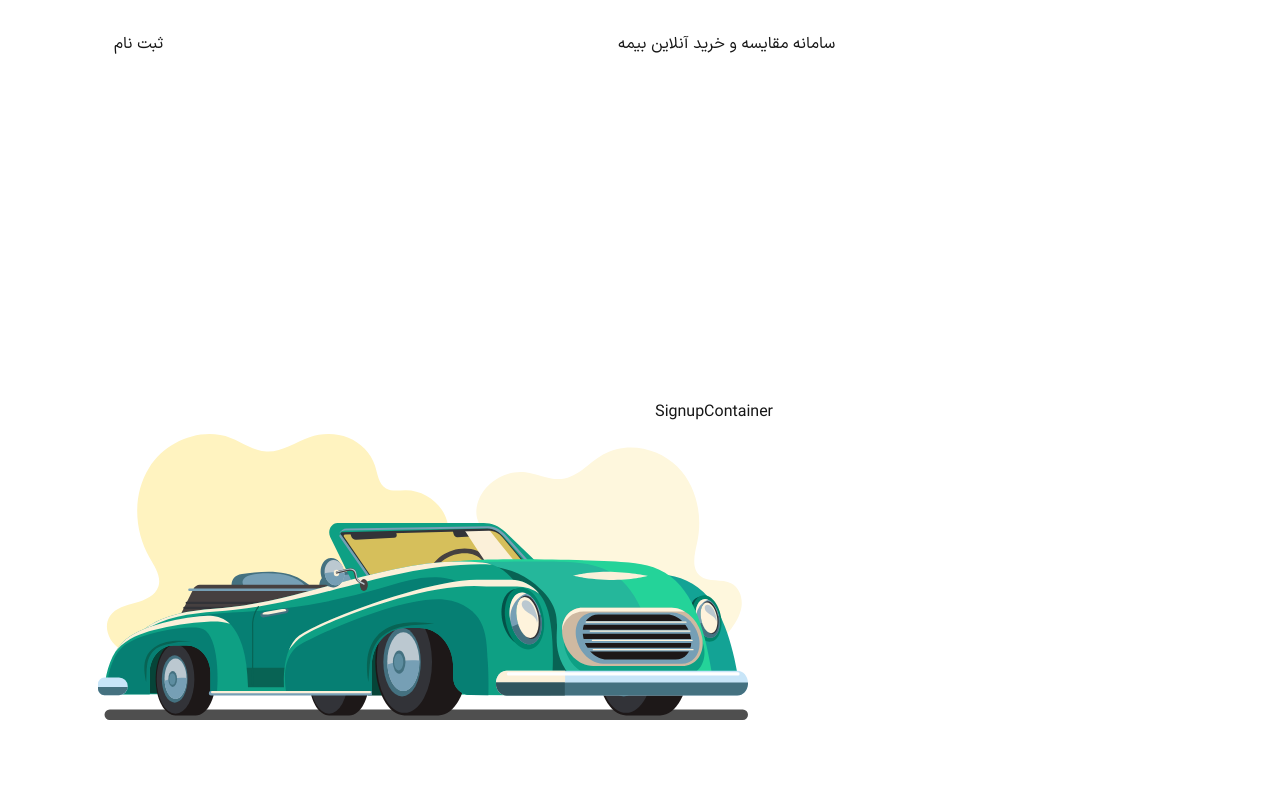
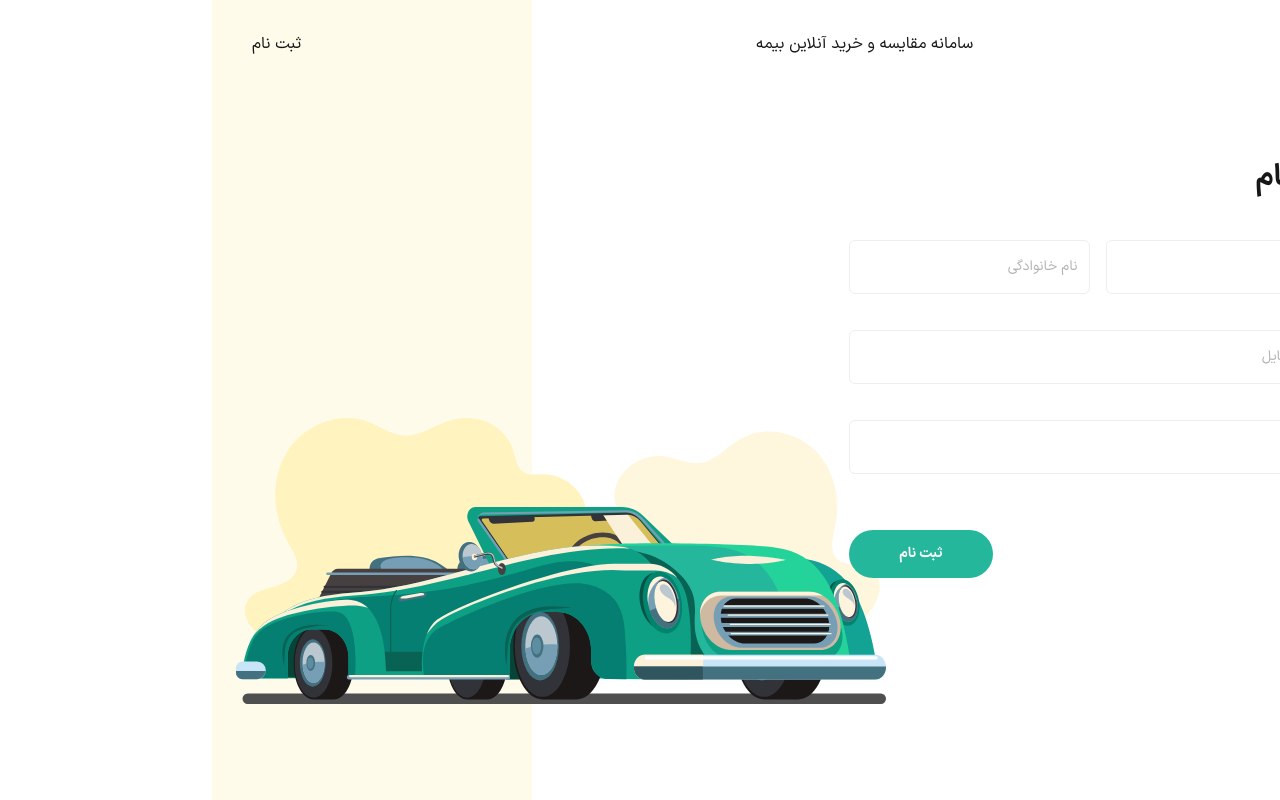
Before and after one commit to Sina-Hgs/insurance, a Next.js app: page / in a window 1280 px wide. Built offline with nearby package versions, Linux system fonts and the light colour scheme.

Commit message:
feat/signup form logic & ui

```diff
--- a/app/globals.css
+++ b/app/globals.css
@@ -6,10 +6,13 @@
 
   --primary: #25b79b;
   --secondary: #eeeeee;
+  --trinary:#fffbeb;
+  --error: #d1ba5b;
+
 
   --text-primary: #050505;
   --text-secondary: #ffffff;
-  --text-trinary: ##b3b3b3;
+  --text-trinary: #b3b3b3;
 }
 
 @theme inline {
@@ -18,6 +21,8 @@
 
   --color-primary: var(--primary);
   --color-secondary: var(--secondary);
+  --color-trinary: var(--trinary);
+  --color-error: var(--error);
 
   --color-text-primary: var(--text-primary);
   --color-text-secondary: var(--text-secondary);
--- a/components/Button/index.tsx
+++ b/components/Button/index.tsx
@@ -1,6 +1,7 @@
+import { ButtonHTMLAttributes } from "react";
 import Image from "next/image";
-import { ButtonHTMLAttributes, ReactNode } from "react";
 import clsx from "clsx";
+
 import { StaticImport } from "next/dist/shared/lib/get-img-props";
 
 type ButtonVariant = "filled" | "outlined";
--- a/components/CarImage/index.tsx
+++ b/components/CarImage/index.tsx
@@ -4,7 +4,7 @@ import Car from "@/public/icons/car-green.svg";
 
 export const CarImage = () => {
   return (
-    <div className="w-full relative">
+    <div className="w-full relative -z-10">
       <Image
         src={Car}
         width={650}
@@ -12,7 +12,7 @@ export const CarImage = () => {
         alt="car"
         // this is the largest contentful paint above-the-fold so its better to be fetched eagerly
         loading="eager"
-        className="absolute max-md:bottom-16 bottom-12 left-2 max-md:w-[80%]"
+        className="absolute max-md:bottom-16 bottom-16 left-2 max-md:w-[80%] overflow-hidden"
       />
     </div>
   );
--- /dev/null
+++ b/components/Input/index.tsx
@@ -0,0 +1,57 @@
+import { InputHTMLAttributes } from "react";
+import Image, { StaticImageData } from "next/image";
+import clsx from "clsx";
+
+type InputProps = {
+  label?: string;
+  error?: string;
+  startIcon?: string | StaticImageData;
+  endIcon?: string | StaticImageData;
+} & InputHTMLAttributes<HTMLInputElement>;
+
+export const Input = ({
+  label,
+  error,
+  startIcon,
+  endIcon,
+  className,
+  ...rest
+}: InputProps) => {
+  return (
+    <div className="flex flex-col gap-1 w-full">
+      <div
+        className={clsx(
+          "flex items-center border rounded-md px-3 py-4 bg-background transition-all",
+          error
+            ? "border-error"
+            : "border-secondary focus-within:border-primary",
+          className
+        )}
+      >
+        {startIcon && (
+          <Image
+            src={startIcon}
+            alt=""
+            width={16}
+            height={16}
+            className="mr-2"
+          />
+        )}
+
+        <input
+          aria-label={label}
+          className="flex-1 outline-none bg-transparent text-sm text-text-primary placeholder:text-text-trinary"
+          {...rest}
+        />
+
+        {endIcon && (
+          <Image src={endIcon} alt="" width={16} height={16} className="ml-2" />
+        )}
+      </div>
+
+      <div className="h-3">
+        {error && <span className="text-xs text-error">{error}</span>}
+      </div>
+    </div>
+  );
+};
--- a/components/MainLayout/index.tsx
+++ b/components/MainLayout/index.tsx
@@ -8,11 +8,14 @@ type MainLayoutProps = {
 
 export const MainLayout = ({ children }: MainLayoutProps) => {
   return (
-    <div className="flex flex-col justify-between items-center min-h-full relative">
-      <Navbar />
-      {children}
+    <div className="h-full flex">
+      <div className="absolute top-[0px] left-[0px] w-1/4 h-full bg-trinary -z-20 max-md:hidden" />
 
-      <CarImage />
+      <div className="flex flex-col justify-between items-center w-full relative z-20">
+        <Navbar />
+        {children}
+        <CarImage />
+      </div>
     </div>
   );
 };
--- a/components/Navbar/index.tsx
+++ b/components/Navbar/index.tsx
@@ -9,7 +9,13 @@ interface NavbarProps {}
 export const Navbar = () => {
   return (
     <nav className="w-full flex justify-between items-center px-6">
-      <Image src={SideBar} width={24} height={24} alt="sidebar" />
+      <Image
+        src={SideBar}
+        width={24}
+        height={24}
+        alt="sidebar"
+        className="hover:opacity-50 cursor-pointer transition-all"
+      />
       <h2 className="max-md:hidden">{navbarTextConent.title}</h2>
       <p>{navbarTextConent.signup}</p>
     </nav>
--- a/components/index.ts
+++ b/components/index.ts
@@ -1,4 +1,5 @@
 export { Button } from "./Button";
+export { Input } from "./Input";
 
 export { Navbar } from "./Navbar";
 export { MainLayout } from "./MainLayout";
--- a/containers/Signup/index.tsx
+++ b/containers/Signup/index.tsx
@@ -1,3 +1,96 @@
+"use client";
+
+import { Button, Input } from "@/components";
+import { useForm } from "react-hook-form";
+import { z } from "zod";
+
+import { signUpTextConent } from "./textContent";
+import { passwordRegex, phoneRegex } from "@/utils/regex";
+import { zodResolver } from "@hookform/resolvers/zod";
+
+const signupSchema = z.object({
+  name: z.string().min(1, signUpTextConent.errors.name),
+  lastName: z.string().min(1, signUpTextConent.errors.lastName),
+  phone: z
+    .string()
+    .min(10, signUpTextConent.errors.mobile)
+    .regex(phoneRegex, signUpTextConent.errors.mobile),
+  password: z
+    .string()
+    .min(6, signUpTextConent.errors.password)
+    .regex(passwordRegex, signUpTextConent.errors.password),
+});
+
+type SignupFormValues = z.infer<typeof signupSchema>;
+
 export const SignupContainer = () => {
-  return <div>SignupContainer</div>;
+  const {
+    register,
+    handleSubmit,
+    formState: { errors },
+  } = useForm<SignupFormValues>({
+    mode: "all",
+    defaultValues: { name: "", lastName: "", password: "", phone: "" },
+    resolver: zodResolver(signupSchema),
+  });
+
+  const onSubmit = (data: SignupFormValues) => {
+    console.log("Signup form submitted:", data);
+  };
+
+  return (
+    <form
+      onSubmit={handleSubmit(onSubmit)}
+      className="space-y-5 h-3/4 max-md:w-full w-[40%] md:self-start md:mr-32"
+    >
+      {/* Row with two inputs side-by-side */}
+      <h1 className="font-bold text-3xl py-6 max-md:font-semibold max-md:m-auto w-full max-md:text-center max-md:text-xl">
+        {signUpTextConent.title}
+      </h1>
+      <div className="flex flex-col md:flex-row md:space-x-4 space-y-4 md:space-y-0">
+        <Input
+          label="Name"
+          maxLength={50}
+          placeholder={signUpTextConent.labels.name}
+          error={errors.name?.message}
+          className="flex-1"
+          {...register("name")}
+        />
+        <Input
+          label="Last Name"
+          maxLength={50}
+          placeholder={signUpTextConent.labels.lastName}
+          error={errors.lastName?.message}
+          className="flex-1"
+          {...register("lastName")}
+        />
+      </div>
+
+      {/* Full width inputs stacked */}
+      <Input
+        label="Phone Number"
+        maxLength={11}
+        placeholder={signUpTextConent.labels.mobile}
+        error={errors.phone?.message}
+        {...register("phone")}
+      />
+      <Input
+        label="Password"
+        placeholder={signUpTextConent.labels.password}
+        type="password"
+        maxLength={10}
+        error={errors.password?.message}
+        {...register("password")}
+      />
+
+      {/* Submit button aligned bottom-left */}
+      <div className="flex justify-center md:justify-end pt-5">
+        <Button
+          type="submit"
+          variant="filled"
+          title={signUpTextConent.signupBtn}
+        />
+      </div>
+    </form>
+  );
 };
--- /dev/null
+++ b/containers/Signup/textContent.ts
@@ -0,0 +1,20 @@
+const textContent = {
+  title: "ثبت نام",
+  labels: {
+    name: "نام",
+    lastName: "نام خانوادگی",
+    mobile: "شماره موبایل",
+    password: "رمز عبور",
+  },
+  errors: {
+    name: "نام اجباری است.",
+    lastName: "نام خانوادگی اجباری است.",
+    mobile: "شماره موبایل درست نیست.",
+    password:
+      "رمز عبور باید حداقل شامل یک عدد، یک حرف بزرگ لاتین و یک حرف کوچک لاتین باشد و طول آن حداقل ۴ و حداکثر ۱۰ کاراکتر باشد.",
+  },
+  signupBtn: "ثبت نام",
+} as const;
+
+type TextContent = typeof textContent;
+export const signUpTextConent: TextContent = textContent;
--- a/package.json
+++ b/package.json
@@ -9,6 +9,7 @@
     "lint": "next lint"
   },
   "dependencies": {
+    "@hookform/resolvers": "^5.2.1",
     "@reduxjs/toolkit": "^2.8.2",
     "@tanstack/react-query": "^5.84.1",
     "axios": "^1.11.0",
--- /dev/null
+++ b/utils/regex.ts
@@ -0,0 +1,3 @@
+export const passwordRegex = /^(?=.*[A-Z])(?=.*[a-z])(?=.*\d)[A-Za-z\d]{4,10}$/;
+
+export const phoneRegex = /^09\d{9}$/;
```
Also changed, not shown: 1 other file (tests, documents, lock files or other folders).
